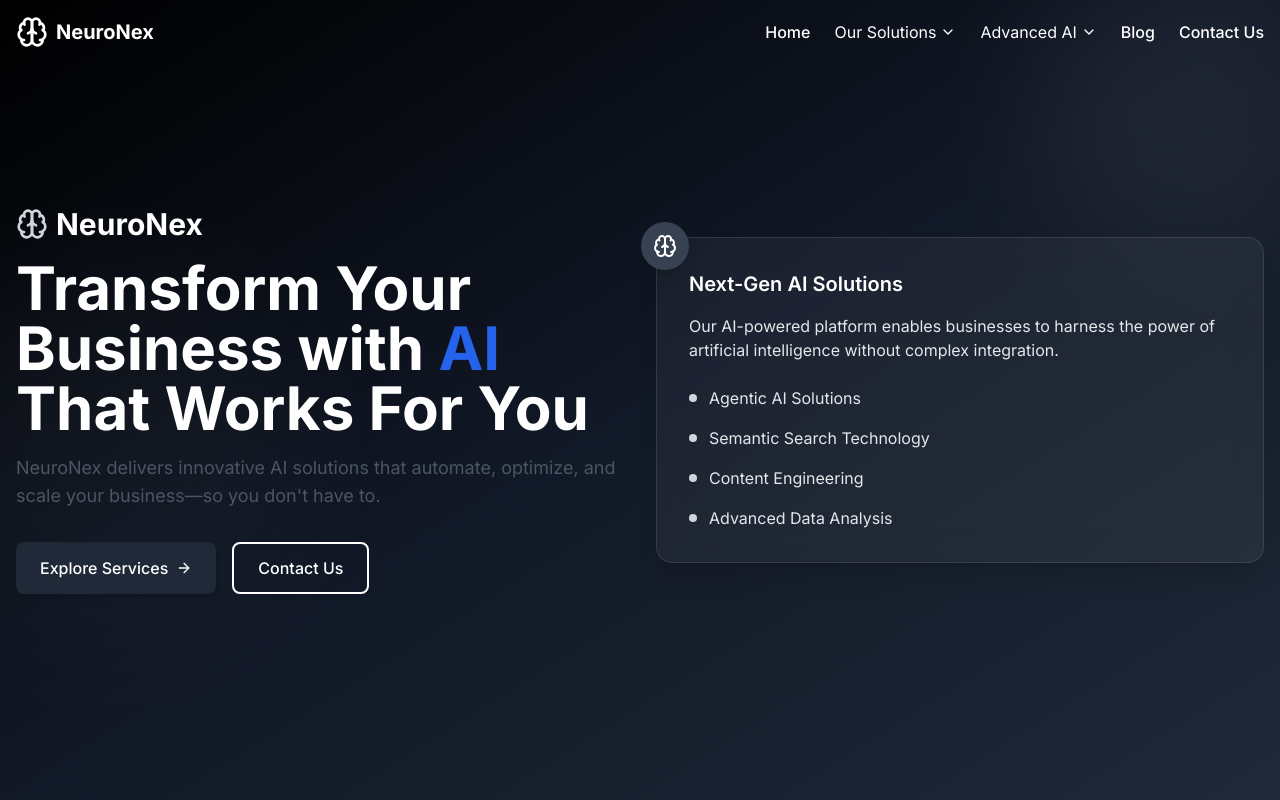
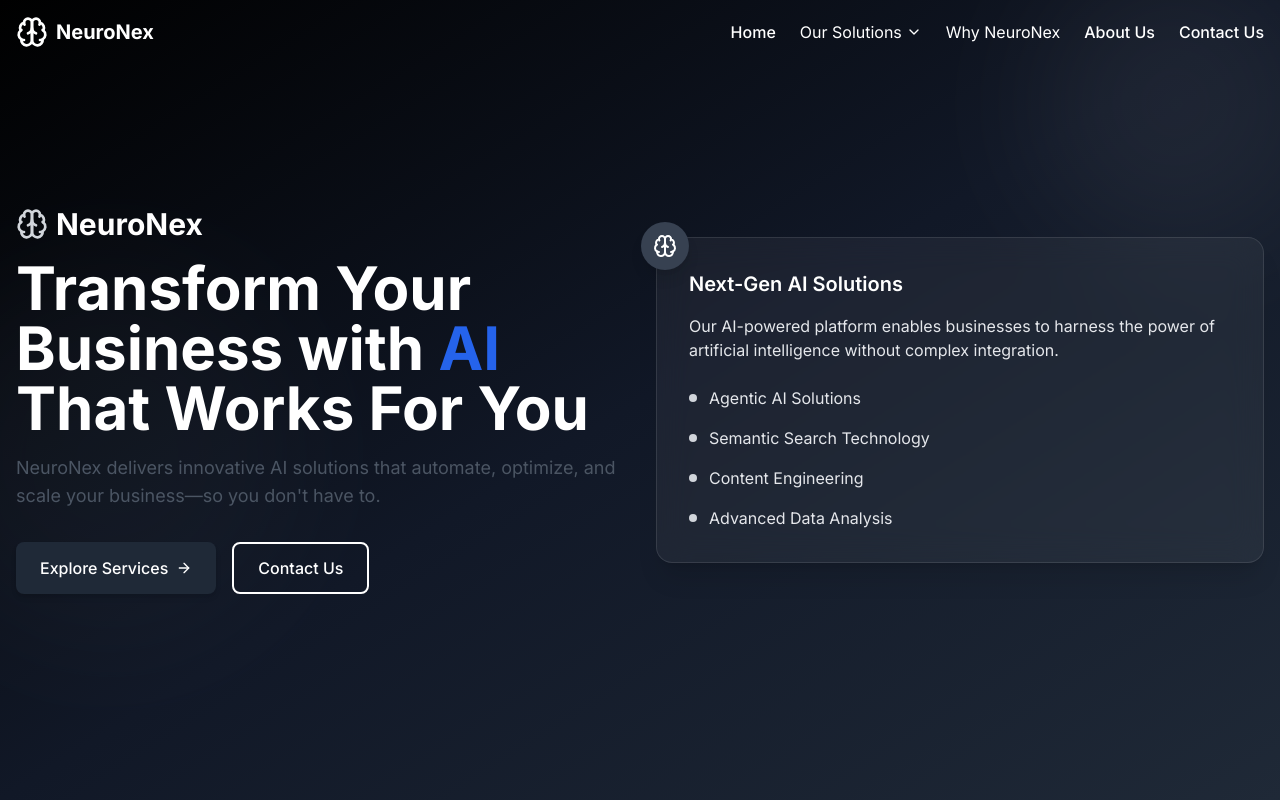
Before and after one commit to redlagicloop/staticSite, a Next.js app: page / in a window 1280 px wide. Shown: the top 800 px of the page. Built offline with nearby package versions, Linux system fonts and the light colour scheme.

Commit message:
About Us

```diff
--- a/components/Header.tsx
+++ b/components/Header.tsx
@@ -83,14 +83,14 @@ const Header: React.FC = () => {
 
           <div className="relative group">
             <button className={`flex items-center gap-1 ${navLinkClasses}`}>
-              <span>Advanced AI</span>
-              <ChevronDown className="h-4 w-4" />
+              <span>Why NeuroNex</span>
+              {/* <ChevronDown className="h-4 w-4" /> */}
             </button>
             <DropdownMenu items={advancedAIItems} isOpen={false} />
           </div>
 
           <NavLink href="#blog" className={navLinkClasses}>
-            Blog
+            About Us
           </NavLink>
 
           <NavLink href="#contact" className={navLinkClasses}>
@@ -142,8 +142,8 @@ const Header: React.FC = () => {
               )}
             </div>
 
-            <NavLink href="#advanced-ai" className="text-white hover:text-gray-200">
-              Advanced AI
+            <NavLink href="#why-neuronex" className="text-white hover:text-gray-200">
+              Why Neuronex
             </NavLink>
 
             <NavLink href="#blog" className="text-white hover:text-gray-200">
```
